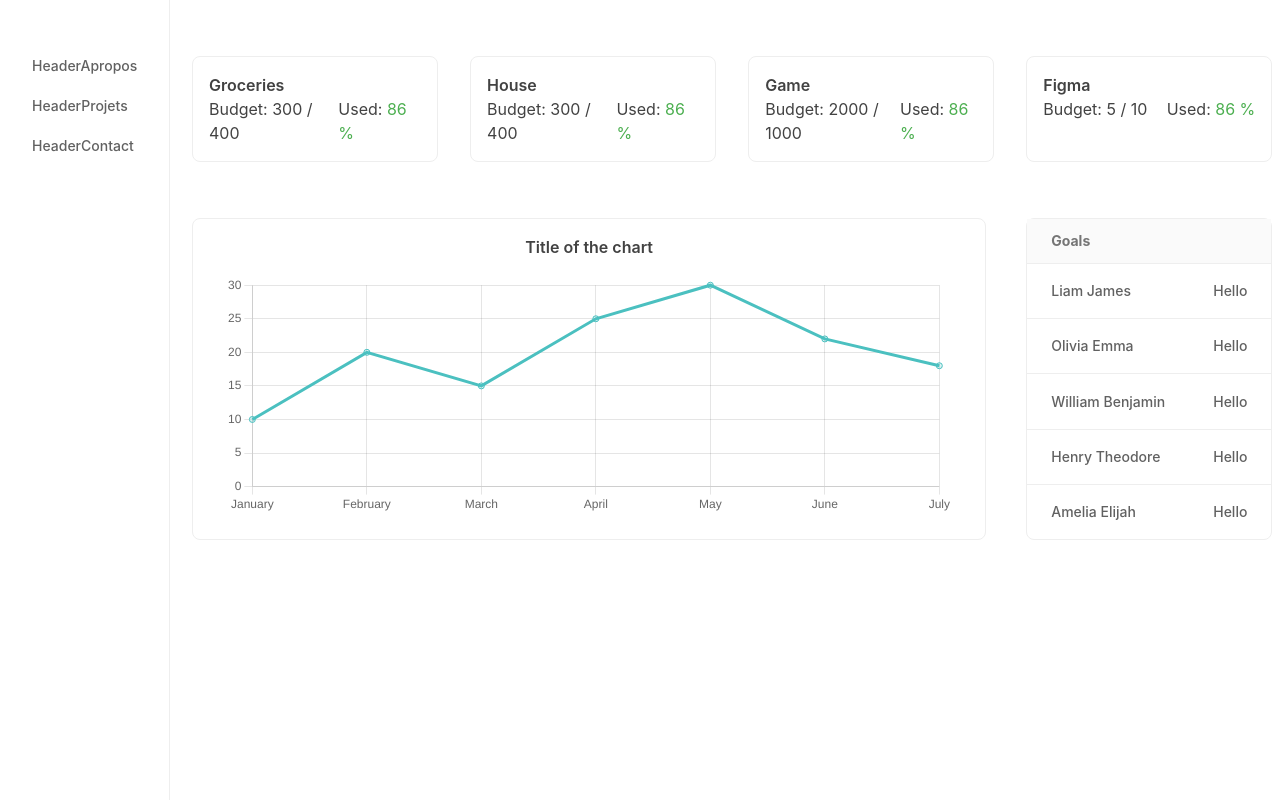
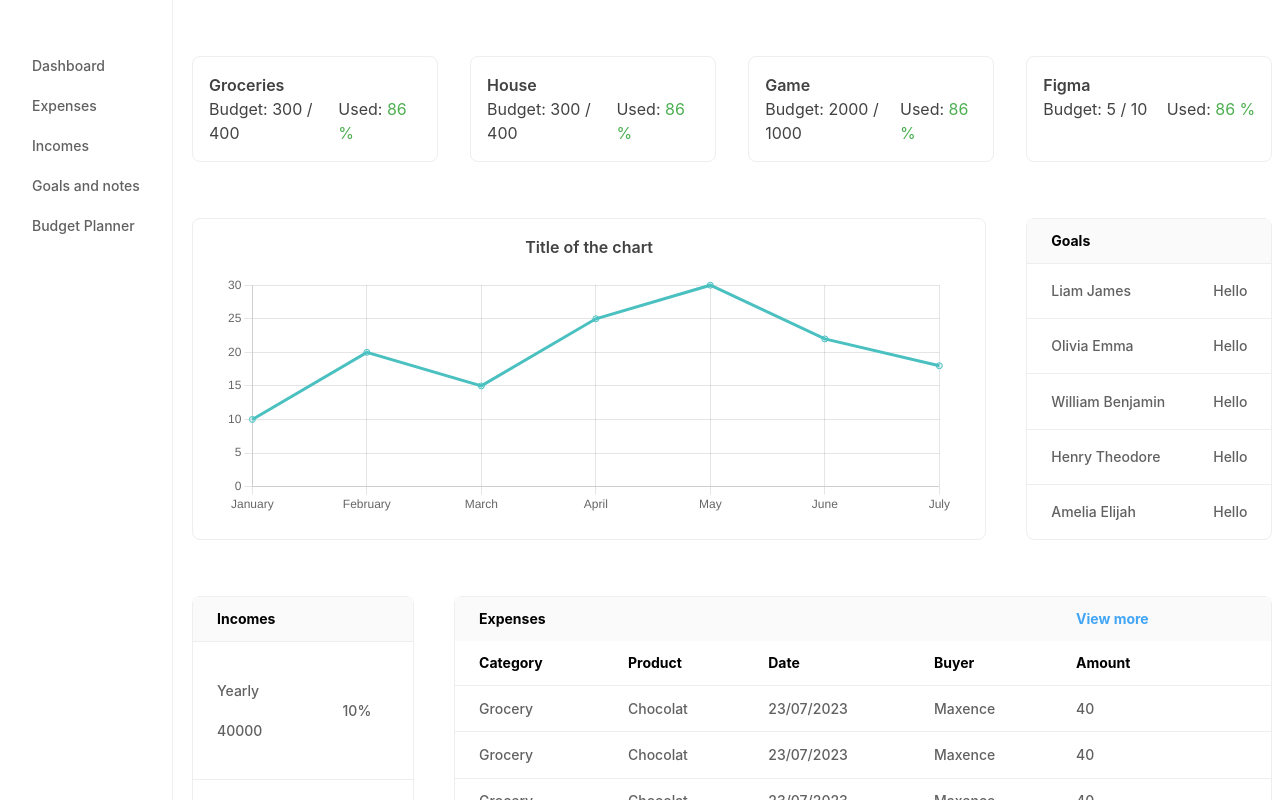
Before and after one commit to maxencemazeau/financewebsite, a React (Create React App) app: page /Dashboard in a window 1280 px wide. Shown: the top 800 px of the page. Built offline with nearby package versions, Linux system fonts and the light colour scheme.

Commit message:
Incomes, expenses

```diff
--- /dev/null
+++ b/src/page/Dashboard/DahsboardExpenses.tsx
@@ -0,0 +1,102 @@
+import React from 'react';
+
+export default function DashboardExpenses(){
+
+    const tableItems = [
+        {
+            expenseType: "Grocery",
+            productName: "Chocolat",
+            buyDate: "23/07/2023",
+            buyerName: "Maxence",
+            amount: "40",
+        },
+        {
+            expenseType: "Grocery",
+            productName: "Chocolat",
+            buyDate: "23/07/2023",
+            buyerName: "Maxence",
+            amount: "40",
+        },
+        {
+            expenseType: "Grocery",
+            productName: "Chocolat",
+            buyDate: "23/07/2023",
+            buyerName: "Maxence",
+            amount: "40",
+        },
+        {
+            expenseType: "Grocery",
+            productName: "Chocolat",
+            buyDate: "23/07/2023",
+            buyerName: "Maxence",
+            amount: "40",
+        },
+        {
+            expenseType: "Grocery",
+            productName: "Chocolat",
+            buyDate: "23/07/2023",
+            buyerName: "Maxence",
+            amount: "40",
+        },
+
+    ]
+
+    return(
+        <>
+        <section className="pb-14">
+      <div className="w-full mx-auto px-4 md:px-8 lg:pl-2 lg:pr-8">
+      <ul className="border w-full rounded-lg">
+        <div className="flex h-80">
+
+        <table className="w-full table-auto text-sm text-left">
+                    <thead className=" font-medium border-b">
+                        <tr className="bg-gray-50">
+                            <th className="py-3 px-6">Expenses</th>
+                            <th className="py-3 px-6"></th>
+                            <th className="py-3 px-6"></th>
+                            <th className="py-3 px-6"></th>
+                            <th className="text-blue-400 py-3 px-6 hover:text-indigo-600">View more</th>
+                            <th className="py-3 px-6"></th>
+                        </tr>
+                        <tr>
+                            <th className="py-3 px-6">Category</th>
+                            <th className="py-3 px-6">Product</th>
+                            <th className="py-3 px-6">Date</th>
+                            <th className="py-3 px-6">Buyer</th>
+                            <th className="py-3 px-6">Amount</th>
+                        </tr>
+
+                    </thead>
+                    <tbody className="text-gray-600 divide-y">
+                        {
+                            tableItems.map((item, idx) => (
+                                <tr key={idx}>
+                                    <td className="py-3 px-6 whitespace-nowrap">
+                                        <div>
+                                            <span className="block text-gray-700 text-sm font-medium">{item.expenseType}</span>
+                                        </div>
+                                    </td>
+                                    <td  className=" py-3 px-6 whitespace-nowrap">
+                                        <span className="block text-gray-700 text-sm font-medium">{item.productName}</span>
+                                    </td>
+                                    <td  className=" py-3 px-6 whitespace-nowrap">
+                                        <span className="block text-gray-700 text-sm font-medium">{item.buyDate}</span>
+                                    </td>
+                                    <td  className=" py-3 px-6 whitespace-nowrap">
+                                        <span className="block text-gray-700 text-sm font-medium">{item.buyerName}</span>
+                                    </td>
+                                    <td  className=" py-3 px-6 whitespace-nowrap">
+                                        <span className="block text-gray-700 text-sm font-medium">{item.amount}</span>
+                                    </td>
+                                </tr>
+                            ))
+                        }
+                    </tbody>
+                </table>
+        </div>
+       </ul>
+       </div>
+       </section>
+        </>
+    )
+}
--- a/src/page/Dashboard/DahsboardGoals.tsx
+++ b/src/page/Dashboard/DashboardGoals.tsx
@@ -1,6 +1,6 @@
 import React from 'react';
 
-export default function DahsboardGoals(){
+export default function DashboardGoals(){
 
     const tableItems = [
         {
@@ -54,7 +54,7 @@ export default function DahsboardGoals(){
         <div className="flex h-80">
 
         <table className="w-full table-auto text-sm text-left">
-                    <thead className="bg-gray-50 text-gray-600 font-medium border-b">
+                    <thead className="bg-gray-50 font-medium border-b">
                         <tr>
                             <th className="py-3 px-6">Goals</th>
                             <th></th>
--- a/src/page/Dashboard/DashboardHome.tsx
+++ b/src/page/Dashboard/DashboardHome.tsx
@@ -2,7 +2,9 @@ import React, { useState } from "react";
 import DashboardNavBar from "./DashboardNavBar";
 import DashboardCategory from './DashboardCategory';
 import DashboardChart from "./DashboardChart";
-import DahsboardGoals from "./DahsboardGoals";
+import DashboardGoals from "./DashboardGoals";
+import DashboardExpenses from "./DahsboardExpenses";
+import DashboardIncomes from "./DashboardIncomes";
 
 export default function DashboardHome() {
 
@@ -28,7 +30,15 @@ export default function DashboardHome() {
             <DashboardChart />
           </div>
           <div className="w-full lg:w-1/4">
-            <DahsboardGoals />
+            <DashboardGoals />
+          </div>
+        </div>
+        <div className="flex flex-col lg:flex-row">
+          <div className="w-full lg:w-1/4">
+            <DashboardIncomes />
+          </div>
+          <div className="w-full lg:w-3/4">
+            <DashboardExpenses />
           </div>
         </div>
 
--- /dev/null
+++ b/src/page/Dashboard/DashboardIncomes.tsx
@@ -0,0 +1,59 @@
+import React from 'react';
+
+export default function DashboardIncomes(){
+
+    const tableItems = [
+        {
+            time: "Yearly",
+            amount: "40000",
+            percent: "10%",
+        },
+        {
+            time: "Monthly",
+            amount: "3333",
+            percent: "40%",
+        },
+
+    ]
+
+    return(
+        <>
+        <section className="pb-14">
+      <div className="w-full mx-auto px-4 md:px-8">
+      <ul className="border w-full rounded-lg">
+        <div className="flex h-80">
+
+        <table className="w-full table-auto text-sm text-left">
+                    <thead className="bg-gray-50 font-medium border-b">
+                        <tr>
+                            <th className="py-3 px-6">Incomes</th>
+                            <th></th>
+                        </tr>
+                    </thead>
+                    <tbody className="text-gray-600 divide-y">
+                        {
+                            tableItems.map((item, idx) => (
+                                <tr key={idx}>
+                                    <td className="py-3 px-6 whitespace-nowrap">
+                                        <div>
+                                            <span className="block text-gray-700 text-sm font-medium">{item.time}</span>
+                                            <br/>
+                                            <span className="block text-gray-700 text-sm font-medium">{item.amount}</span>
+                                        </div>
+                                    </td>
+
+                                    <td  className=" py-3 px-6 whitespace-nowrap">
+                                        <span className="block text-gray-700 text-sm font-medium">{item.percent}</span>
+                                    </td>
+                                </tr>
+                            ))
+                        }
+                    </tbody>
+                </table>
+        </div>
+       </ul>
+       </div>
+       </section>
+        </>
+    )
+}
--- a/src/page/Dashboard/DashboardNavBar.tsx
+++ b/src/page/Dashboard/DashboardNavBar.tsx
@@ -33,7 +33,7 @@ const Header : React.FC<DashboardNavBarProps> = ({ handleHeight }) => {
 
               className="block mt-4 rounded-lg px-4 py-2 text-sm font-medium text-gray-700"
             >
-              HeaderApropos
+              Dashboard
             </button>
           </li>
 
@@ -42,7 +42,7 @@ const Header : React.FC<DashboardNavBarProps> = ({ handleHeight }) => {
 
               className="block rounded-lg px-4 py-2 text-sm font-medium text-gray-700"
             >
-              HeaderProjets
+              Expenses
             </button>
           </li>
 
@@ -51,7 +51,23 @@ const Header : React.FC<DashboardNavBarProps> = ({ handleHeight }) => {
 
               className="block rounded-lg px-4 py-2 text-sm font-medium text-gray-700"
             >
-              HeaderContact
+              Incomes
+            </button>
+          </li>
+          <li>
+            <button
+
+              className="block rounded-lg px-4 py-2 text-sm font-medium text-gray-700"
+            >
+              Goals and notes
+            </button>
+          </li>
+          <li>
+            <button
+
+              className="block rounded-lg px-4 py-2 text-sm font-medium text-gray-700"
+            >
+              Budget Planner
             </button>
           </li>
 
```
